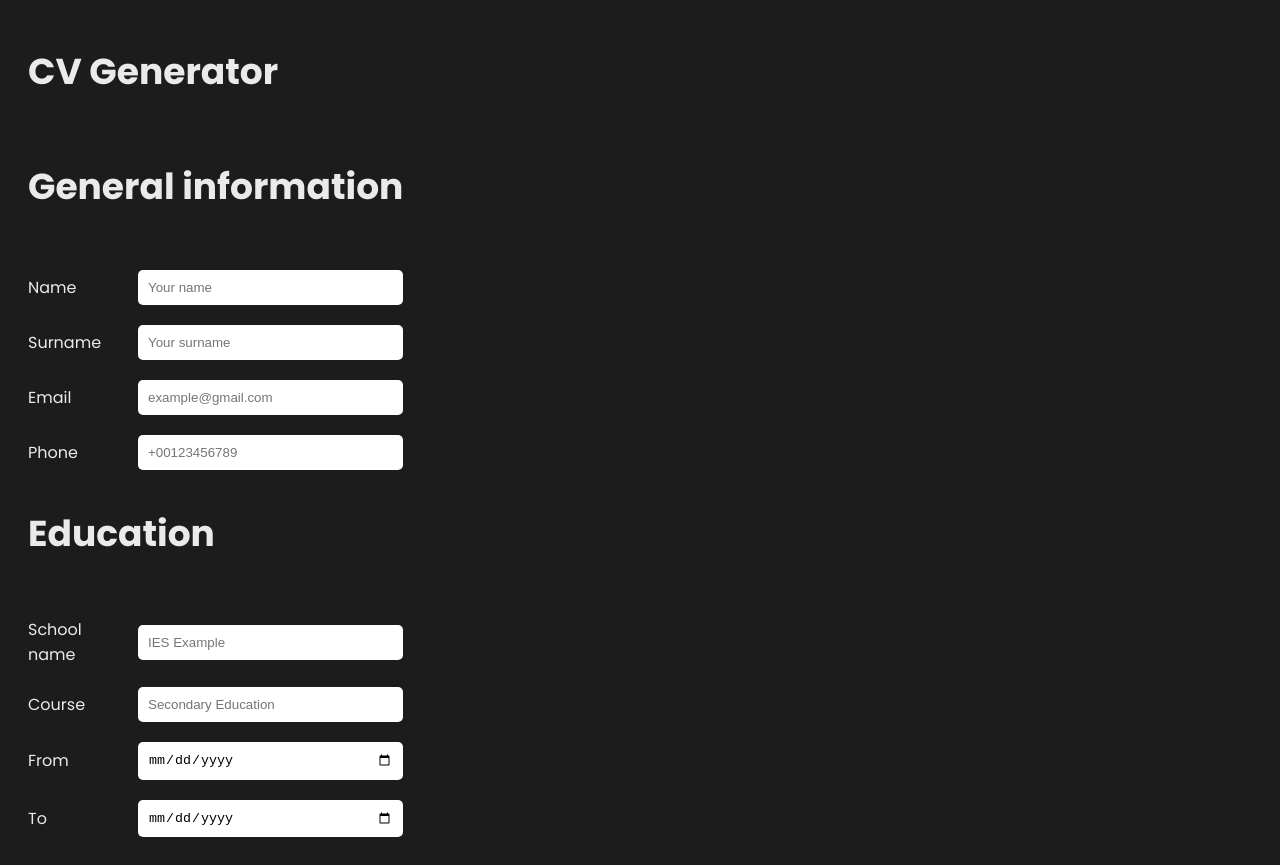
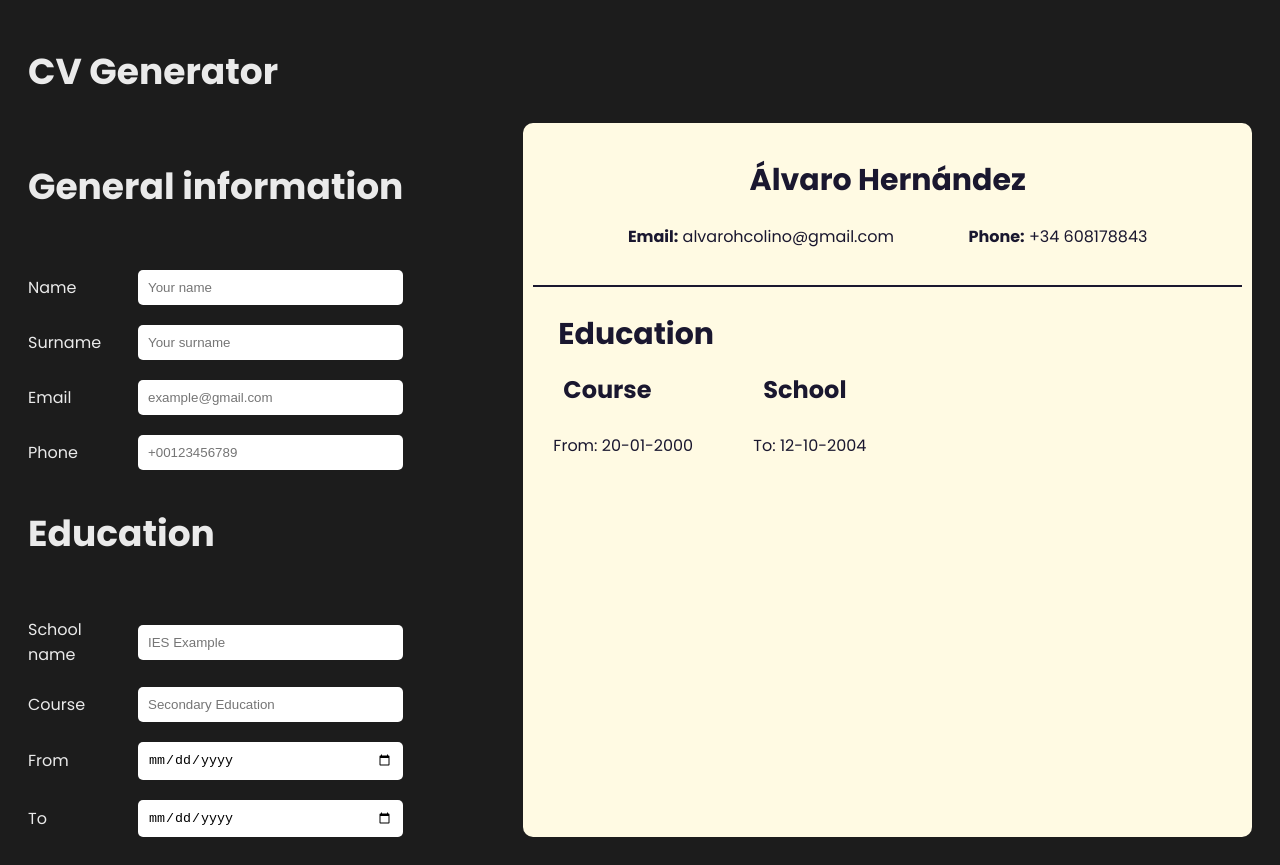
Before and after one commit to wisyxx/Calorie-Counter, a React (Vite) app: page / in a window 1280 px wide. Built offline with nearby package versions, Linux system fonts and the light colour scheme.

Commit message:
Add static CV preview

```diff
--- a/src/App.css
+++ b/src/App.css
@@ -0,0 +1,56 @@
+.app {
+  display: flex;
+  gap: 12rem;
+}
+
+/* CV */
+.cv-container {
+  flex: 1 0 10rem;
+  padding: 1rem;
+  background-color: #fffae3;
+  color: #1a172f;
+  border-radius: 1rem;
+}
+.cv-container__section {
+  padding: 2rem;
+  border-top: 2px solid #1a172f;
+}
+.cv-container__section:first-of-type {
+  padding: 2rem;
+  border-top: none;
+}
+
+/* General */
+.genaral-info__name {
+  text-align: center;
+  margin: 0.5rem 0;
+}
+.general-info__contact {
+  display: flex;
+  justify-content: space-evenly;
+  align-items: center;
+}
+.general-info__contact span {
+  font-weight: bold;
+}
+.genaral-info__contact--email,
+.general-info__contact--phone {
+  margin: 0;
+}
+
+/* Education */
+.education-info__container {
+  display: grid;
+  grid-template-columns: repeat(2, 20rem);
+}
+.education-info__title {
+  margin: .5rem;
+}
+.education-info__course, .education-info__school {
+  margin: 1rem;
+}
+
+/* Forms */
+.forms {
+  flex: 0 0 1;
+}
--- a/src/App.tsx
+++ b/src/App.tsx
@@ -1,5 +1,6 @@
 import GeneralInfoForm from './components/GeneralInfoForm';
 import EducationForm from './components/EducationForm';
+import './App.css';
 
 export default function App() {
   return (
@@ -14,6 +15,27 @@ export default function App() {
 
         <aside className="cv-container">
           {/* TO-DO: Create hard coded basic CV structure */}
+          <section className="cv-container__section general-info">
+            <h2 className="genaral-info__name">Álvaro Hernández</h2>
+            <div className="general-info__contact">
+              <p className="genaral-info__contact--email">
+                <span>Email:</span> alvarohcolino@gmail.com
+              </p>
+              <p className="genaral-info__contact--phone">
+                <span>Phone:</span> +34 608178843
+              </p>
+            </div>
+          </section>
+
+          <section className="cv-container__section education-info">
+            <h2 className="education-info__title">Education</h2>
+            <div className="education-info__container"> {/* This container will be dynamic */}
+              <h3 className="education-info__course">Course</h3>
+              <h3 className="education-info__school">School</h3>
+              <p className="education-info__start">From: 20-01-2000</p>
+              <p className="education-info__end">To: 12-10-2004</p>
+            </div>
+          </section>
         </aside>
       </main>
     </>
--- a/src/index.css
+++ b/src/index.css
@@ -1,10 +1,4 @@
 @import url('https://fonts.googleapis.com/css2?family=Poppins:ital,wght@0,100;0,200;0,300;0,400;0,500;0,600;0,700;0,800;0,900;1,100;1,200;1,300;1,400;1,500;1,600;1,700;1,800;1,900&display=swap');
-
-
-.app {
-  display: flex;
-  justify-content: space-between;
-}
 
 html {
   font-size: 62.5%;
```
